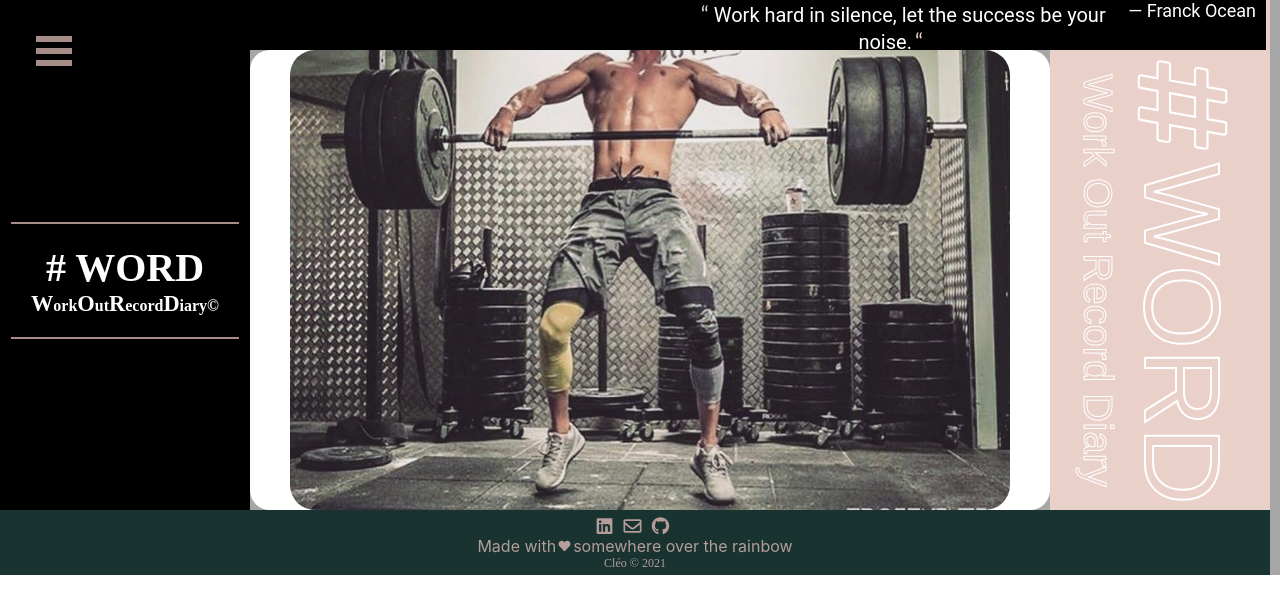
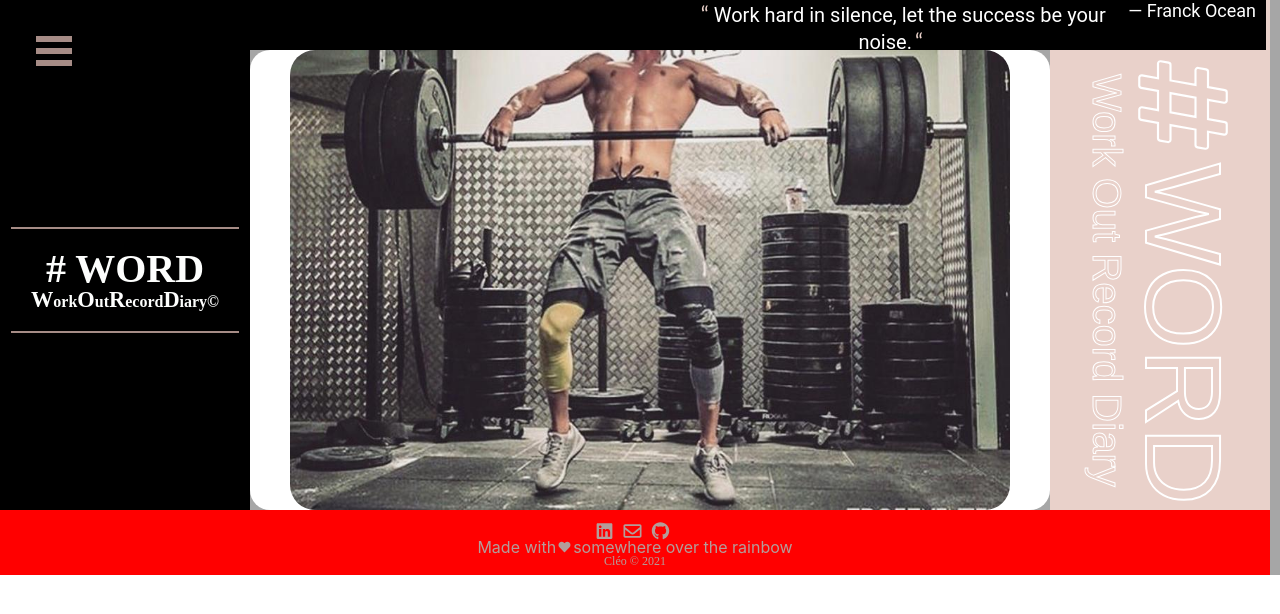
Before and after one commit to ClaraChaouat/WorkoutDiary, a React (Create React App) app: page / in a window 1280 px wide. Shown: the top 614 px of the page. Built offline with nearby package versions, Linux system fonts and the light colour scheme; a web font is replaced by a local one.

Commit message:
fixing sizing

```diff
--- a/src/App.css
+++ b/src/App.css
@@ -19,6 +19,7 @@
   grid-template-rows: 50px 460px 65px;
   text-decoration: 1px solid #ffffff;
   min-height: 100%;
+  min-width: 100%;
   background-color: var(--wrapper-background-color);
 }
 
@@ -171,6 +172,7 @@
   display: flex;
   flex-direction: column;
   color: var(--background-color);
+  background-color: red;
   align-items: center;
   justify-content: center;
 }
--- a/src/index.css
+++ b/src/index.css
@@ -39,9 +39,9 @@ article, aside, details, figcaption, figure,
 footer, header, hgroup, menu, nav, section {
 	display: block;
 }
-/*body {
+body {
 	line-height: 1;
-}*/
+}
 ol, ul {
 	list-style: none;
 }
@@ -70,6 +70,7 @@ body {
 html,
 body {
   height: 100%;
+  width: 100%;
   margin: 0;
 }
 
```
